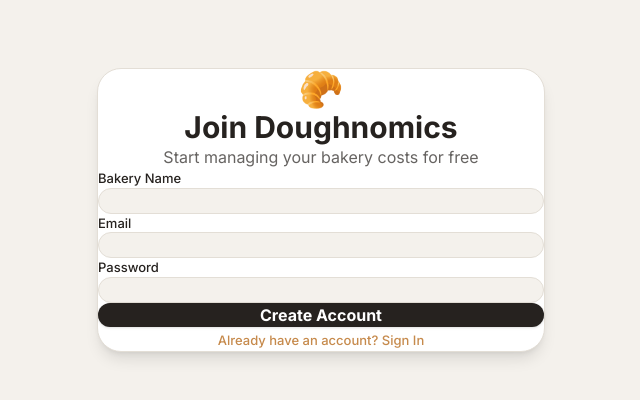
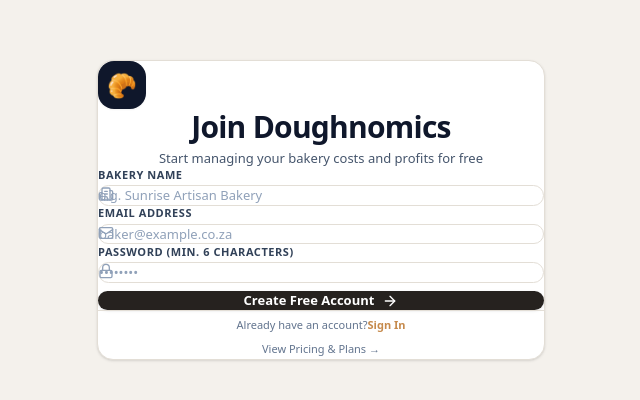
Before and after one commit to NayshenSechaba/bakecost, a Next.js app: page /signup in a window 1280 px wide. Shown: the part 190-590 px from the top of the page, without its empty margins (319-959 px from the left). Built offline with nearby package versions, Linux system fonts and the light colour scheme; no server answers.

Commit message:
feat(auth): polish Login and Signup pages with Sand & Slate styling and icons

```diff
--- a/src/app/login/page.tsx
+++ b/src/app/login/page.tsx
@@ -1,76 +1,98 @@
-'use client'
+'use client';
 
-import { useState } from 'react'
-import { useRouter } from 'next/navigation'
-import { createClient } from '@/lib/supabase/client'
-import Link from 'next/link'
+import { useState } from 'react';
+import { useRouter } from 'next/navigation';
+import { createClient } from '@/lib/supabase/client';
+import Link from 'next/link';
+import { Mail, Lock, ArrowRight, Loader2 } from 'lucide-react';
 
 export default function LoginPage() {
-  const [email, setEmail] = useState('')
-  const [password, setPassword] = useState('')
-  const [error, setError] = useState<string | null>(null)
-  const [isLoading, setIsLoading] = useState(false)
-  const router = useRouter()
-  const supabase = createClient()
+  const [email, setEmail] = useState('');
+  const [password, setPassword] = useState('');
+  const [error, setError] = useState<string | null>(null);
+  const [isLoading, setIsLoading] = useState(false);
+  const router = useRouter();
+  const supabase = createClient();
 
   const handleSignIn = async (e: React.FormEvent) => {
-    e.preventDefault()
-    setIsLoading(true)
-    setError(null)
+    e.preventDefault();
+    setIsLoading(true);
+    setError(null);
 
     const { error } = await supabase.auth.signInWithPassword({
       email,
       password,
-    })
+    });
 
     if (error) {
-      setError(error.message)
-      setIsLoading(false)
+      setError(error.message);
+      setIsLoading(false);
     } else {
-      router.push('/dashboard')
+      router.push('/dashboard');
     }
-  }
+  };
 
   return (
-    <div className="min-h-screen flex items-center justify-center bg-[var(--bg-base)] p-4">
-      <div className="max-w-md w-full bg-[var(--bg-card)] p-8 rounded-xl shadow-lg border border-[var(--border)]">
+    <div className="min-h-screen flex items-center justify-center bg-[#F4F1EC] p-4 sm:p-6 font-sans">
+      <div className="max-w-md w-full bg-white p-8 sm:p-10 rounded-2xl shadow-sm border border-[#E3DED6]">
+        {/* Logo & Header */}
         <div className="text-center mb-8">
-          <div className="text-4xl mb-4">🥐</div>
-          <h1 className="text-3xl font-bold text-[var(--text-primary)] mb-2">Doughnomics</h1>
-          <p className="text-[var(--text-primary)] opacity-70">Your bakery's financial command centre</p>
+          <div className="w-12 h-12 rounded-2xl bg-slate-900 text-white flex items-center justify-center text-2xl mx-auto mb-3 shadow-xs">
+            🥐
+          </div>
+          <h1 className="text-2xl sm:text-3xl font-extrabold text-slate-900 tracking-tight">
+            Doughnomics
+          </h1>
+          <p className="text-sm text-slate-600 mt-1">
+            Your bakery's financial command centre
+          </p>
         </div>
 
-        <form onSubmit={handleSignIn} className="space-y-6">
+        <form onSubmit={handleSignIn} className="space-y-4">
           <div>
-            <label className="block text-[var(--text-primary)] text-sm font-medium mb-2" htmlFor="email">
-              Email
+            <label className="block text-xs font-bold text-slate-700 uppercase tracking-wider mb-1.5" htmlFor="email">
+              Email Address
             </label>
+            <div className="relative">
+              <div className="absolute inset-y-0 left-0 pl-3.5 flex items-center pointer-events-none text-slate-400">
+                <Mail size={16} />
+              </div>
               <input
                 id="email"
                 type="email"
+                placeholder="baker@example.co.za"
                 value={email}
                 onChange={(e) => setEmail(e.target.value)}
-              className="w-full px-4 py-2 bg-[var(--bg-base)] border border-[var(--border)] rounded-lg text-[var(--text-primary)] focus:outline-none focus:border-[var(--accent)]"
+                className="w-full pl-10 pr-4 py-2.5 bg-sand-50 border border-[#E3DED6] rounded-xl text-slate-900 placeholder:text-slate-400 focus:outline-none focus:border-slate-900 focus:bg-white text-sm font-medium transition-all"
                 required
               />
             </div>
+          </div>
 
           <div>
-            <label className="block text-[var(--text-primary)] text-sm font-medium mb-2" htmlFor="password">
+            <div className="flex items-center justify-between mb-1.5">
+              <label className="block text-xs font-bold text-slate-700 uppercase tracking-wider" htmlFor="password">
                 Password
               </label>
+            </div>
+            <div className="relative">
+              <div className="absolute inset-y-0 left-0 pl-3.5 flex items-center pointer-events-none text-slate-400">
+                <Lock size={16} />
+              </div>
               <input
                 id="password"
                 type="password"
+                placeholder="••••••••"
                 value={password}
                 onChange={(e) => setPassword(e.target.value)}
-              className="w-full px-4 py-2 bg-[var(--bg-base)] border border-[var(--border)] rounded-lg text-[var(--text-primary)] focus:outline-none focus:border-[var(--accent)]"
+                className="w-full pl-10 pr-4 py-2.5 bg-sand-50 border border-[#E3DED6] rounded-xl text-slate-900 placeholder:text-slate-400 focus:outline-none focus:border-slate-900 focus:bg-white text-sm font-medium transition-all"
                 required
               />
             </div>
+          </div>
 
           {error && (
-            <div className="text-red-500 text-sm text-center">
+            <div className="p-3 rounded-xl bg-[#FBEAEB] border border-[#F5C2C7] text-[#A32D2D] text-xs font-semibold text-center">
               {error}
             </div>
           )}
@@ -78,25 +100,34 @@ export default function LoginPage() {
           <button
             type="submit"
             disabled={isLoading}
-            className="w-full bg-[#26221F] hover:bg-[#38332E] text-white font-bold py-3 px-4 rounded-xl transition-all shadow-sm disabled:opacity-50"
+            className="w-full bg-[#26221F] hover:bg-[#38332E] text-white font-bold py-3 px-4 rounded-xl transition-all shadow-sm active:scale-[0.99] disabled:opacity-50 text-sm flex items-center justify-center gap-2 mt-2"
           >
-            {isLoading ? 'Signing in...' : 'Sign In'}
+            {isLoading ? (
+              <>
+                <Loader2 size={16} className="animate-spin" /> Signing in…
+              </>
+            ) : (
+              <>
+                Sign In <ArrowRight size={16} />
+              </>
+            )}
           </button>
         </form>
 
-        <div className="mt-6 text-center space-y-2">
+        <div className="mt-8 pt-6 border-t border-[#E3DED6] text-center space-y-2.5">
           <div>
-            <Link href="/signup" className="text-[#C68A4C] hover:underline text-sm font-medium">
-              Don't have an account? Sign Up
+            <span className="text-xs text-slate-500 mr-1.5">Don't have an account?</span>
+            <Link href="/signup" className="text-xs font-bold text-[#C68A4C] hover:underline">
+              Sign Up for Free
             </Link>
           </div>
           <div>
-            <Link href="/pricing" className="text-slate-500 hover:text-slate-800 text-sm">
-              View Pricing
+            <Link href="/pricing" className="text-xs font-medium text-slate-500 hover:text-slate-800 transition-colors">
+              View Pricing & Plans →
             </Link>
           </div>
         </div>
       </div>
     </div>
-  )
+  );
 }
--- a/src/app/signup/page.tsx
+++ b/src/app/signup/page.tsx
@@ -1,23 +1,24 @@
-'use client'
+'use client';
 
-import { useState } from 'react'
-import { createClient } from '@/lib/supabase/client'
-import Link from 'next/link'
+import { useState } from 'react';
+import { createClient } from '@/lib/supabase/client';
+import Link from 'next/link';
+import { Building2, Mail, Lock, ArrowRight, Loader2, CheckCircle } from 'lucide-react';
 
 export default function SignupPage() {
-  const [bakeryName, setBakeryName] = useState('')
-  const [email, setEmail] = useState('')
-  const [password, setPassword] = useState('')
-  const [error, setError] = useState<string | null>(null)
-  const [success, setSuccess] = useState(false)
-  const [isLoading, setIsLoading] = useState(false)
-  const supabase = createClient()
+  const [bakeryName, setBakeryName] = useState('');
+  const [email, setEmail] = useState('');
+  const [password, setPassword] = useState('');
+  const [error, setError] = useState<string | null>(null);
+  const [success, setSuccess] = useState(false);
+  const [isLoading, setIsLoading] = useState(false);
+  const supabase = createClient();
 
   const handleSignUp = async (e: React.FormEvent) => {
-    e.preventDefault()
-    setIsLoading(true)
-    setError(null)
-    setSuccess(false)
+    e.preventDefault();
+    setIsLoading(true);
+    setError(null);
+    setSuccess(false);
 
     const { error } = await supabase.auth.signUp({
       email,
@@ -27,96 +28,138 @@ export default function SignupPage() {
           bakery_name: bakeryName,
         }
       }
-    })
+    });
 
     if (error) {
-      setError(error.message)
+      setError(error.message);
     } else {
-      setSuccess(true)
+      setSuccess(true);
     }
-    setIsLoading(false)
-  }
+    setIsLoading(false);
+  };
 
   return (
-    <div className="min-h-screen flex items-center justify-center bg-[var(--bg-base)] p-4">
-      <div className="max-w-md w-full bg-[var(--bg-card)] p-8 rounded-xl shadow-lg border border-[var(--border)]">
+    <div className="min-h-screen flex items-center justify-center bg-[#F4F1EC] p-4 sm:p-6 font-sans">
+      <div className="max-w-md w-full bg-white p-8 sm:p-10 rounded-2xl shadow-sm border border-[#E3DED6]">
+        {/* Logo & Header */}
         <div className="text-center mb-8">
-          <div className="text-4xl mb-4">🥐</div>
-          <h1 className="text-3xl font-bold text-[var(--text-primary)] mb-2">Join Doughnomics</h1>
-          <p className="text-[var(--text-primary)] opacity-70">Start managing your bakery costs for free</p>
+          <div className="w-12 h-12 rounded-2xl bg-slate-900 text-white flex items-center justify-center text-2xl mx-auto mb-3 shadow-xs">
+            🥐
+          </div>
+          <h1 className="text-2xl sm:text-3xl font-extrabold text-slate-900 tracking-tight">
+            Join Doughnomics
+          </h1>
+          <p className="text-sm text-slate-600 mt-1">
+            Start managing your bakery costs and profits for free
+          </p>
         </div>
 
-        <form onSubmit={handleSignUp} className="space-y-6">
+        <form onSubmit={handleSignUp} className="space-y-4">
           <div>
-            <label className="block text-[var(--text-primary)] text-sm font-medium mb-2" htmlFor="bakeryName">
+            <label className="block text-xs font-bold text-slate-700 uppercase tracking-wider mb-1.5" htmlFor="bakeryName">
               Bakery Name
             </label>
+            <div className="relative">
+              <div className="absolute inset-y-0 left-0 pl-3.5 flex items-center pointer-events-none text-slate-400">
+                <Building2 size={16} />
+              </div>
               <input
                 id="bakeryName"
                 type="text"
+                placeholder="e.g. Sunrise Artisan Bakery"
                 value={bakeryName}
                 onChange={(e) => setBakeryName(e.target.value)}
-              className="w-full px-4 py-2 bg-[var(--bg-base)] border border-[var(--border)] rounded-lg text-[var(--text-primary)] focus:outline-none focus:border-[var(--accent)]"
+                className="w-full pl-10 pr-4 py-2.5 bg-sand-50 border border-[#E3DED6] rounded-xl text-slate-900 placeholder:text-slate-400 focus:outline-none focus:border-slate-900 focus:bg-white text-sm font-medium transition-all"
                 required
               />
             </div>
+          </div>
 
           <div>
-            <label className="block text-[var(--text-primary)] text-sm font-medium mb-2" htmlFor="email">
-              Email
+            <label className="block text-xs font-bold text-slate-700 uppercase tracking-wider mb-1.5" htmlFor="email">
+              Email Address
             </label>
+            <div className="relative">
+              <div className="absolute inset-y-0 left-0 pl-3.5 flex items-center pointer-events-none text-slate-400">
+                <Mail size={16} />
+              </div>
               <input
                 id="email"
                 type="email"
+                placeholder="baker@example.co.za"
                 value={email}
                 onChange={(e) => setEmail(e.target.value)}
-              className="w-full px-4 py-2 bg-[var(--bg-base)] border border-[var(--border)] rounded-lg text-[var(--text-primary)] focus:outline-none focus:border-[var(--accent)]"
+                className="w-full pl-10 pr-4 py-2.5 bg-sand-50 border border-[#E3DED6] rounded-xl text-slate-900 placeholder:text-slate-400 focus:outline-none focus:border-slate-900 focus:bg-white text-sm font-medium transition-all"
                 required
               />
             </div>
+          </div>
 
           <div>
-            <label className="block text-[var(--text-primary)] text-sm font-medium mb-2" htmlFor="password">
-              Password
+            <label className="block text-xs font-bold text-slate-700 uppercase tracking-wider mb-1.5" htmlFor="password">
+              Password (min. 6 characters)
             </label>
+            <div className="relative">
+              <div className="absolute inset-y-0 left-0 pl-3.5 flex items-center pointer-events-none text-slate-400">
+                <Lock size={16} />
+              </div>
               <input
                 id="password"
                 type="password"
+                placeholder="••••••••"
                 value={password}
                 onChange={(e) => setPassword(e.target.value)}
                 minLength={6}
-              className="w-full px-4 py-2 bg-[var(--bg-base)] border border-[var(--border)] rounded-lg text-[var(--text-primary)] focus:outline-none focus:border-[var(--accent)]"
+                className="w-full pl-10 pr-4 py-2.5 bg-sand-50 border border-[#E3DED6] rounded-xl text-slate-900 placeholder:text-slate-400 focus:outline-none focus:border-slate-900 focus:bg-white text-sm font-medium transition-all"
                 required
               />
             </div>
+          </div>
 
           {error && (
-            <div className="text-red-500 text-sm text-center">
+            <div className="p-3 rounded-xl bg-[#FBEAEB] border border-[#F5C2C7] text-[#A32D2D] text-xs font-semibold text-center">
               {error}
             </div>
           )}
 
           {success && (
-            <div className="text-green-500 text-sm text-center font-medium">
-              Check your email for a confirmation link!
+            <div className="p-4 rounded-xl bg-[#EAF5EC] border border-[#C3E6CB] text-[#1E7E34] text-xs font-medium text-center flex items-center justify-center gap-2">
+              <CheckCircle size={16} className="text-[#1E7E34] flex-shrink-0" />
+              <span>Check your email inbox for a confirmation link!</span>
             </div>
           )}
 
           <button
             type="submit"
             disabled={isLoading || success}
-            className="w-full bg-[#26221F] hover:bg-[#38332E] text-white font-bold py-3 px-4 rounded-xl transition-all shadow-sm disabled:opacity-50"
+            className="w-full bg-[#26221F] hover:bg-[#38332E] text-white font-bold py-3 px-4 rounded-xl transition-all shadow-sm active:scale-[0.99] disabled:opacity-50 text-sm flex items-center justify-center gap-2 mt-2"
           >
-            {isLoading ? 'Creating Account...' : 'Create Account'}
+            {isLoading ? (
+              <>
+                <Loader2 size={16} className="animate-spin" /> Creating Account…
+              </>
+            ) : (
+              <>
+                Create Free Account <ArrowRight size={16} />
+              </>
+            )}
           </button>
         </form>
 
-        <div className="mt-6 text-center">
-          <Link href="/login" className="text-[#C68A4C] hover:underline text-sm font-medium">
-            Already have an account? Sign In
+        <div className="mt-8 pt-6 border-t border-[#E3DED6] text-center space-y-2.5">
+          <div>
+            <span className="text-xs text-slate-500 mr-1.5">Already have an account?</span>
+            <Link href="/login" className="text-xs font-bold text-[#C68A4C] hover:underline">
+              Sign In
+            </Link>
+          </div>
+          <div>
+            <Link href="/pricing" className="text-xs font-medium text-slate-500 hover:text-slate-800 transition-colors">
+              View Pricing & Plans →
             </Link>
           </div>
         </div>
       </div>
-  )
+    </div>
+  );
 }
```
Lines whose indentation alone changed are shown as unchanged.
